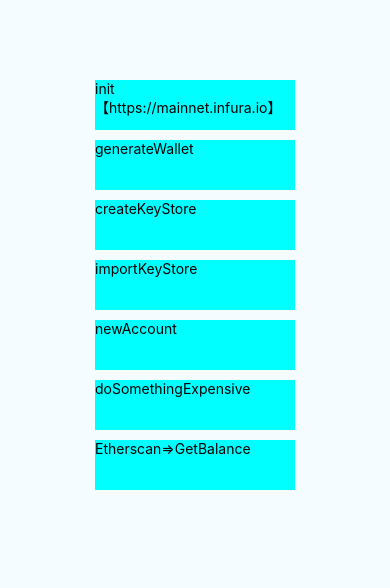
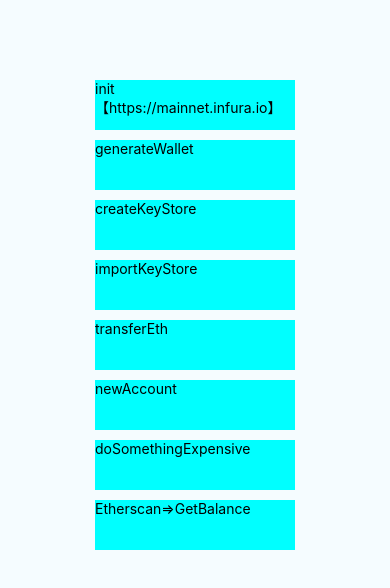
Before and after one commit to zhoujian521/AppResearch, a React Native app: screen / in a window 390 px wide. Shown: the top 588 px of the page. Built offline with nearby package versions, Linux system fonts and the light colour scheme.

Commit message:
Geth iOS 交易成功

```diff
--- a/App.js
+++ b/App.js
@@ -29,6 +29,10 @@ export default class App extends Component {
     GethModel.importKeyStore();
   }
 
+  _transferEth =()=>{
+    GethModel.transferEth();
+  }
+
 
 
   // 0x71c7656ec7ab88b098defb751b7401b5f6d8976f
@@ -51,12 +55,14 @@ export default class App extends Component {
         <TouchableOpacity onPress={()=>this._generateWallet()}>
           <Text style={styles.button}>generateWallet</Text>
         </TouchableOpacity>
-
         <TouchableOpacity onPress={()=>this._createKeyStore()}>
           <Text style={styles.button}>createKeyStore</Text>
         </TouchableOpacity>
         <TouchableOpacity onPress={()=>this._importKeyStore()}>
           <Text style={styles.button}>importKeyStore</Text>
+        </TouchableOpacity>
+        <TouchableOpacity onPress={()=>this._transferEth()}>
+          <Text style={styles.button}>transferEth</Text>
         </TouchableOpacity>
 
 
--- a/utils/geth-utils.js
+++ b/utils/geth-utils.js
@@ -21,6 +21,10 @@ function createKeyStore(){
 
 function importKeyStore(){
     gethModule.importKeyStore();
+}
+
+function transferEth(){
+    gethModule.transferEth();
 }
 
 
@@ -84,6 +88,7 @@ export default {
     generateWallet,
     createKeyStore,
     importKeyStore,
+    transferEth,
 
 
     getBalance,
```
Also changed, not shown: 1 other file (tests, documents, lock files or other folders).
